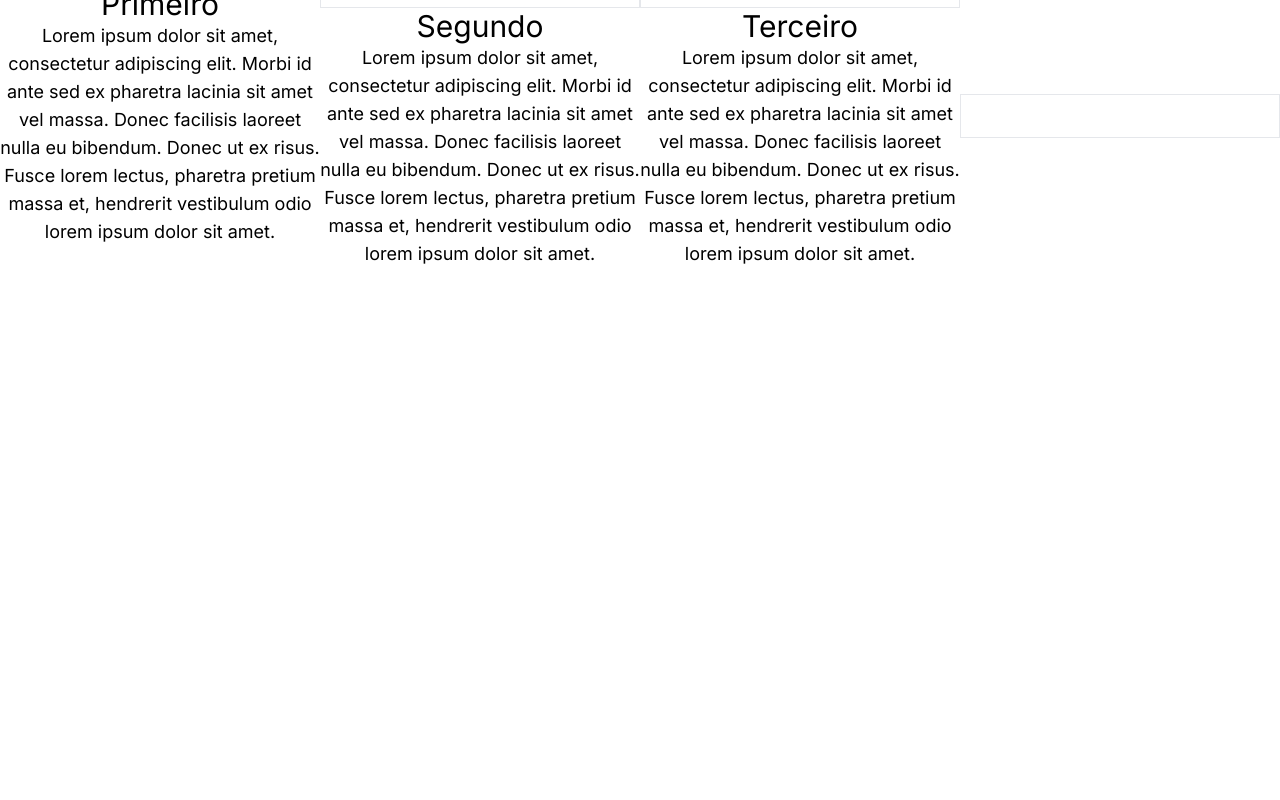
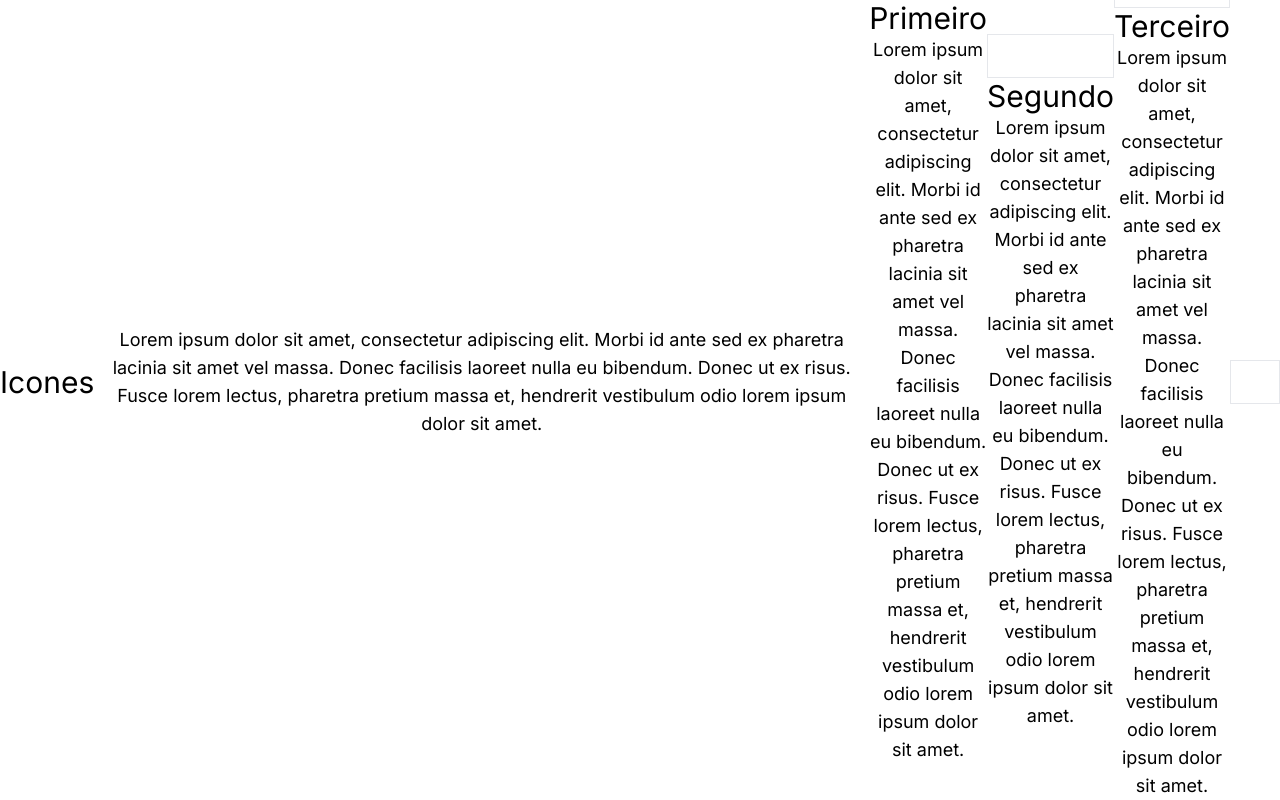
Before and after one commit to uWaanted/provads, a Next.js app: page / in a window 1280 px wide. Shown: the part 2757-3557 px from the top of the page. Before the commit the page ends 3025 px from the top, so only its background shows below. Built offline with nearby package versions, Linux system fonts and the light colour scheme.

Commit message:
fix: text

```diff
--- a/app/components/Icones.tsx
+++ b/app/components/Icones.tsx
@@ -1,6 +1,11 @@
 export default function Icones() {
     return (
         <div className="wrapper md:flex items-center">
+            <h2 className="text-3xl text-center">Icones</h2>
+          <p className="text-lg text-center">
+            Lorem ipsum dolor sit amet, consectetur adipiscing elit. Morbi id ante sed ex pharetra lacinia sit amet vel massa. Donec facilisis laoreet nulla eu bibendum.
+            Donec ut ex risus. Fusce lorem lectus, pharetra pretium massa et, hendrerit vestibulum odio lorem ipsum dolor sit amet.
+          </p>
         <div className="md:flex-1 text-left">
           <h2 className="text-3xl text-center">Primeiro</h2>
           <p className="text-lg text-center">
```
